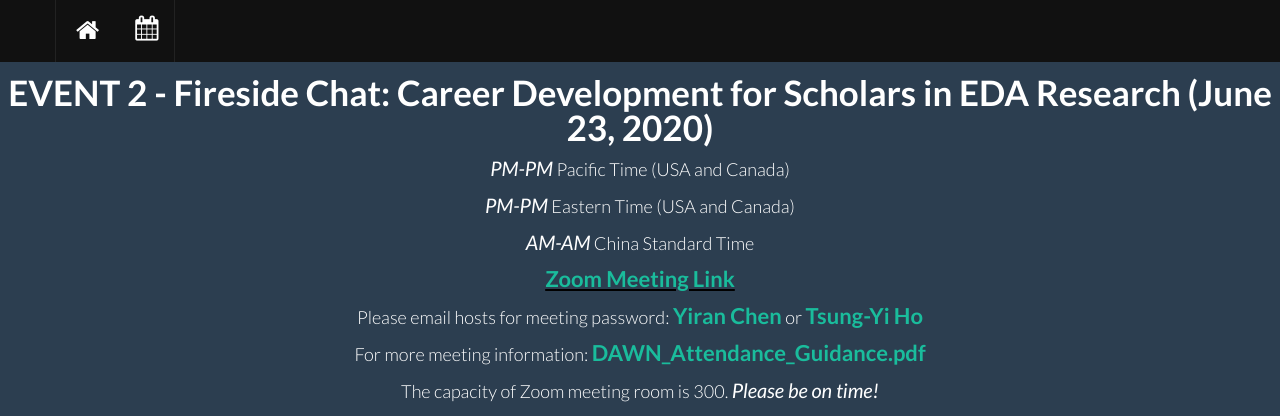
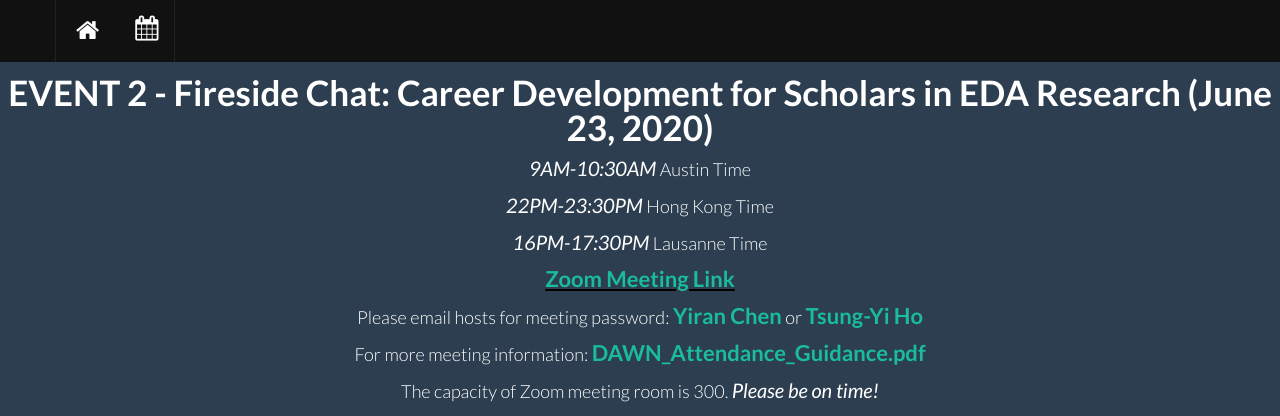
Before and after one commit to JiachenMao/DAWN, a plain HTML site: page event2/index.html in a window 1280 px wide. Shown: the top 416 px of the page. Drawn offline with Linux system fonts and the light colour scheme.

Commit message:
add event2

```diff
--- a/event2/index.html
+++ b/event2/index.html
@@ -40,7 +40,7 @@
               <button class="dropbtn"><i class="fa fa-calendar"></i></button>
                 <div class="dropdown-content">
                   <a href="https://jiachenmao.github.io/DAWN/event1/">Event 1 (6PM-8PM PT, May 7, 2020)</a>
-                  <a href="https://jiachenmao.github.io/DAWN/event2/">Event 2 ( - PT, June 23, 2020)</a>
+                  <a href="https://jiachenmao.github.io/DAWN/event2/">Event 2 (9AM-10:30AM Austin Time, June 23, 2020)</a>
                   <!-- <a href="https://jiachenmao.github.io/DAWN/event3">Event 3</a> -->
                   <!-- <a href="https://jiachenmao.github.io/DAWN/event4">Event 4</a> -->
                   <!-- <a href="https://jiachenmao.github.io/DAWN/event5">Event 5</a> -->
@@ -69,9 +69,9 @@
     <div id="event_top">
       EVENT 2 - Fireside Chat: Career Development for Scholars in EDA Research (June 23, 2020)<br>
       <h7>
-          <h8> PM-PM</h8> Pacific Time (USA and Canada)<br>
-          <h8> PM-PM</h8> Eastern Time (USA and Canada)<br>
-          <h8> AM-AM</h8> China Standard Time<br>
+          <h8> 9AM-10:30AM</h8> Austin Time <br>
+          <h8> 22PM-23:30PM</h8> Hong Kong Time<br>
+          <h8> 16PM-17:30PM</h8> Lausanne Time<br>
           <h9><u><a href="https://duke.zoom.us/">Zoom Meeting Link</a></u></h9><br>
         <!-- Zoom Link: <a href="url">https://duke.zoom.us/j/91699298896</a> -->
           Please email hosts for meeting password:
```
Also changed, not shown: event1/index.html (+1 -1 lines), index.html (+1 -1 lines).
